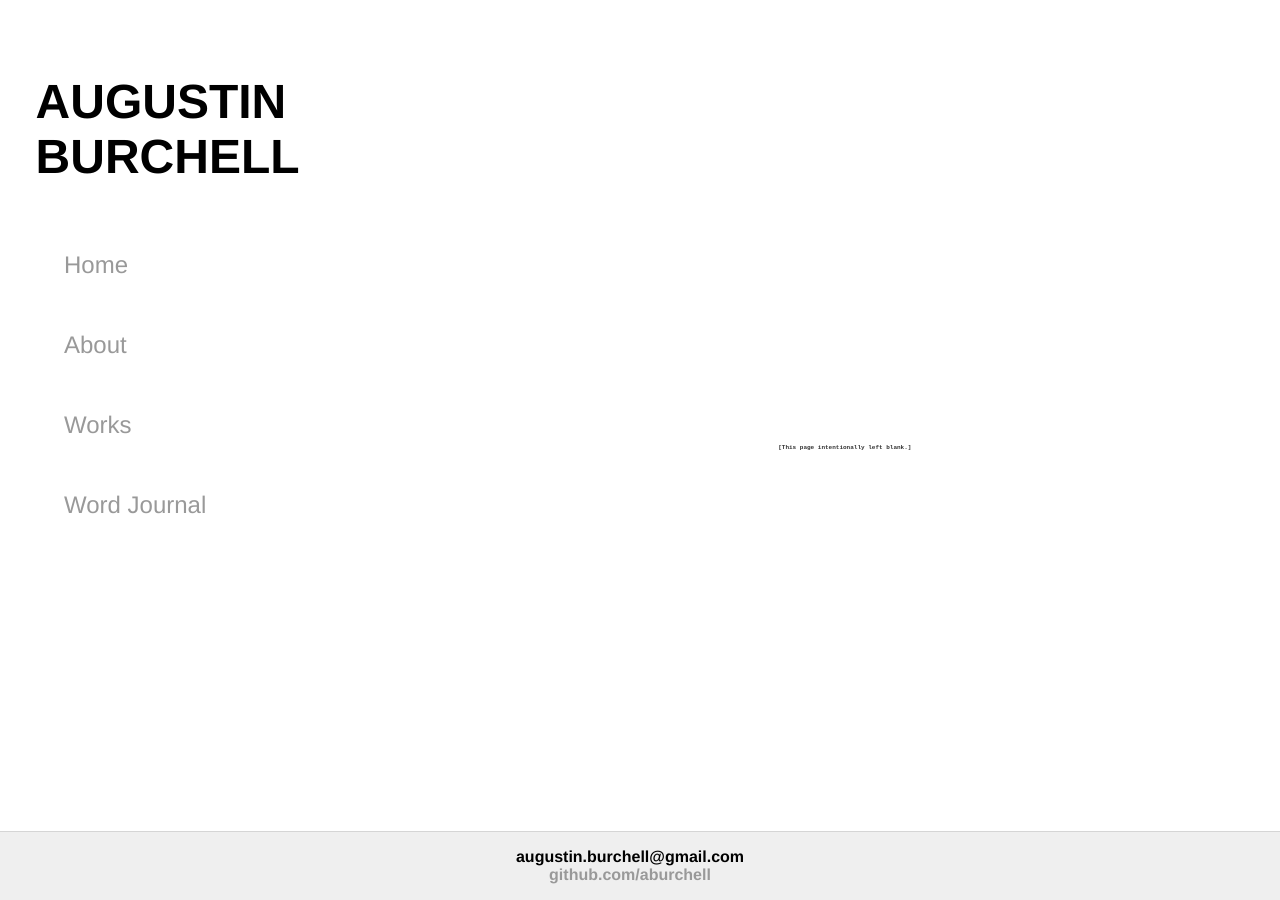
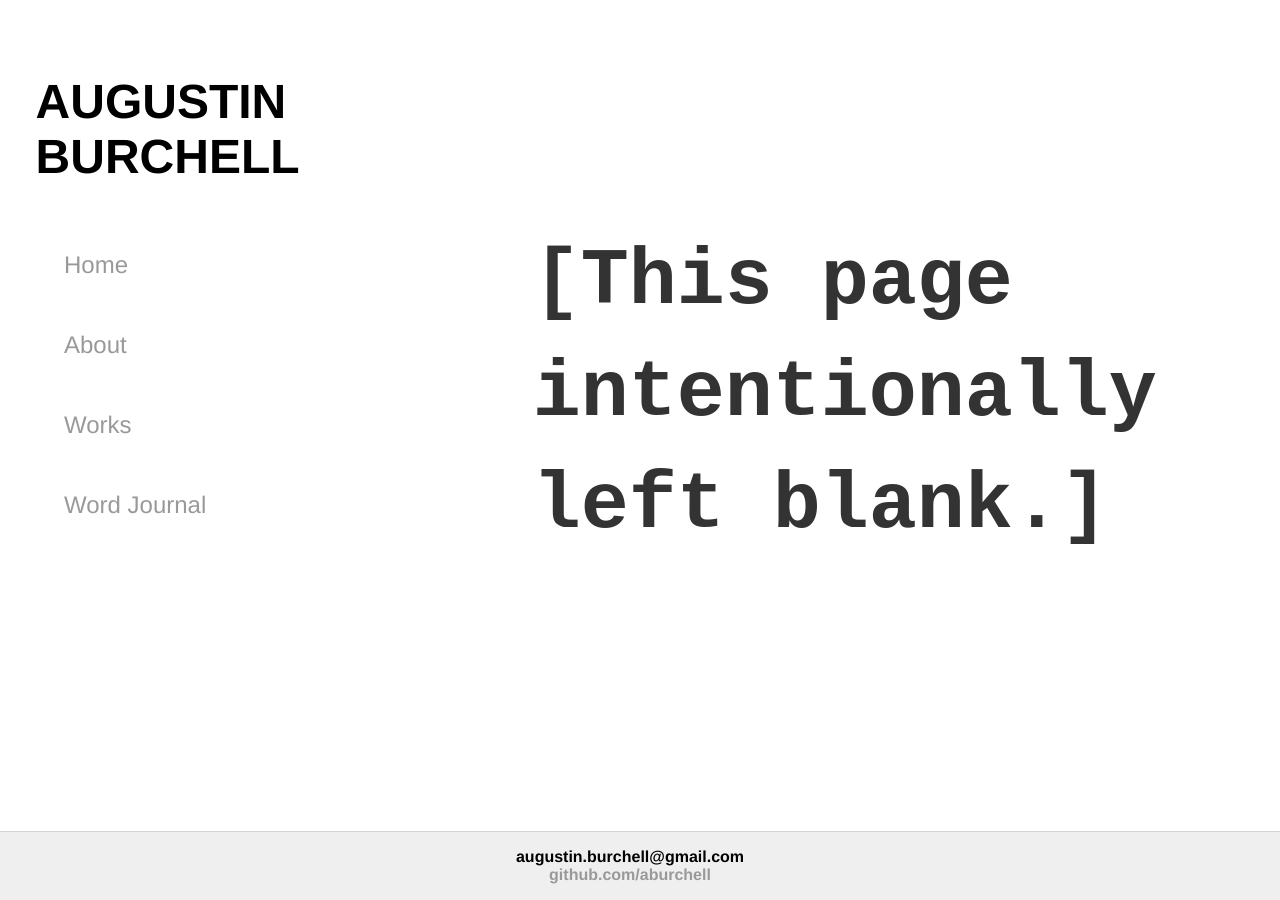
Before and after one commit to aburchell/aburchell.github.io, a Jekyll site: the page built from index.html, in a window 1280 px wide. Built offline with Jekyll 4.4.1, drawn with Linux system fonts in a browser that asks for light colours.

Commit message:
Changed LeftBlank size

```diff
--- a/css/main.css
+++ b/css/main.css
@@ -90,7 +90,7 @@ ul.posts li {
   left: 66%;
   transform: translate(-50%, -50%);
   font-family: monospace, 'Courier New';
-  font-size: 20%;/*5.0rem;*/
+  font-size: 5.0rem;
   font-weight: bold;
 }
 #leftBlank::after {
```
